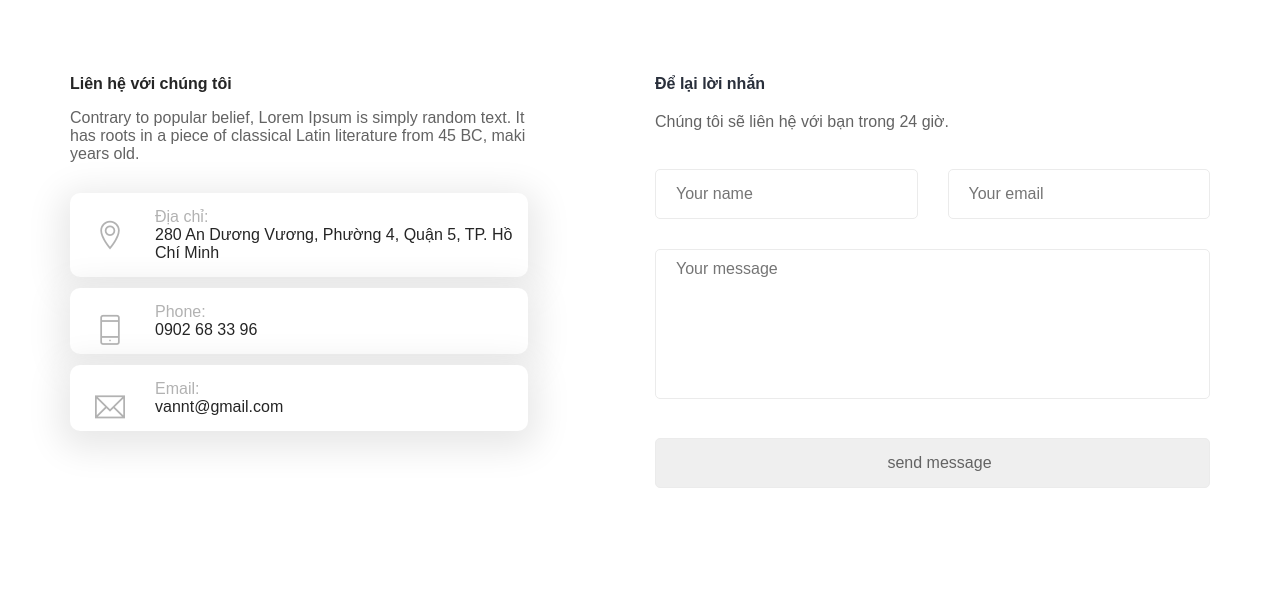
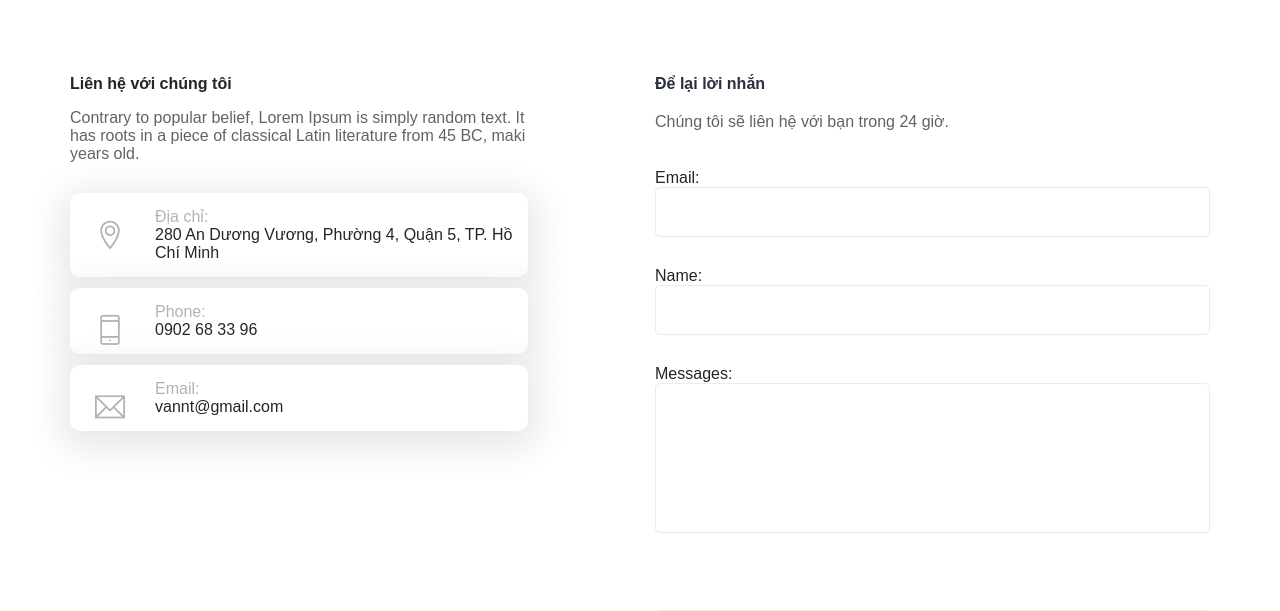
Before and after one commit to vannt010391/SalesPage, a Django app: page /contact in a window 1280 px wide. Shown: the part 217-828 px from the top of the page. Run offline with Django 3.2, Linux system fonts and the light colour scheme; some libraries are stand-ins or nearby versions; some web fonts are replaced.

Commit message:
fixbug/2-contact

```diff
--- a/homepage/admin.py
+++ b/homepage/admin.py
@@ -36,4 +36,4 @@ class OrderItemAdmin(admin.ModelAdmin):
 # admin.site.register(Contact)
 @admin.register(Contact)
 class ContactAdmin(admin.ModelAdmin):
-    list_display = ("contactid", "email", "name", "messages","status")
+    list_display = ("contactid","email", "name", "messages","status")
--- /dev/null
+++ b/homepage/forms.py
@@ -0,0 +1,21 @@
+from django import forms
+from django.core.exceptions import ValidationError
+from .models import *
+import re
+class ContactForm(forms.Form):
+    email= forms.EmailField(max_length=50,required=False)
+    name = forms.CharField(max_length=50)
+    messages = forms.CharField(widget= forms.Textarea)
+    def clean_email(self):
+        email = self.cleaned_data['email']
+
+        if re.match('\b[\w\.-]+@[\w\.-]+\.\w{2,4}\b', email):
+            raise ValidationError('Email của bạn không hợp lệ. Vui lòng nhập lại')
+
+        return email
+    def clean_name(self):
+        name = self.cleaned_data["name"]
+        if re.match(r'^\w+$',name):
+            raise ValidationError('Tên bạn có chứa kí tự đặt biệt. Vui lòng nhập lại')
+
+        return name
--- a/homepage/templates/homepage/contact.html
+++ b/homepage/templates/homepage/contact.html
@@ -49,22 +49,13 @@
                     <div class="leave-comment">
                         <h4>Để lại lời nhắn</h4>
                         <p>Chúng tôi sẽ liên hệ với bạn trong 24 giờ.</p>
-                        <form action="#" class="comment-form" method="post">
+                        <form action='#' class="comment-form" method="POST">
                             {% csrf_token %}
-                            <div class="row">
-                                <div class="col-lg-6">
-                                    <input type="text" name="name" placeholder="Your name">
-                                </div>
-                                <div class="col-lg-6">
-                                    <input type="text" name="email" placeholder="Your email" >
-                                </div>
-                                <div class="col-lg-12">
-                                    <textarea name="message" placeholder="Your message"></textarea>
-                                    <input type="submit" value="send message">
-                                </div>
-                            </div>
+                            {{ form }}
+                            <p>{{message}}</p>
+                            <input type="submit" value="send message">
                         </form>
-                        <p>{% for message in messages  %}{{message}}{% endfor %}</p>
+
                     </div>
                 </div>
             </div>
--- a/homepage/views.py
+++ b/homepage/views.py
@@ -1,5 +1,9 @@
 from typing import Generic
+from django.http import response
+
+from django.http.response import HttpResponseRedirect
 import homepage
+from .forms import ContactForm
 from django.shortcuts import render, get_object_or_404
 from django.http import HttpResponse
 from django.contrib import admin,messages
@@ -28,27 +32,22 @@ def blog(request):
     return render(request,'homepage/blog.html')
 
 def contact(request):
+    form = ContactForm()
     if request.method == 'POST':
-        name = request.POST['name']
-        email = request.POST['email']
-        message = request.POST['message']
-        if re.match(r'^\w+$', name):
-            if re.match('\b[\w\.-]+@[\w\.-]+\.\w{2,4}\b', email):
-                obj=Contact()
-                obj.name=name
-                obj.email=email
-                obj.messages=message
-                obj.save()
-                messages.info(request,"cảm ơn phản hồi của bạn")
-            else:
-                print(1)
-                messages.info(request,"Email của bạn không hợp lệ")
-        else:
-            print(2)
-            messages.SUCCESS(request,"tên của bạn không hợp lệ")
-
-
-    return render(request,'homepage/contact.html')
+        form=ContactForm(request.POST)
+        if form.is_valid():
+            name = form.cleaned_data['name']
+            email = form.cleaned_data['email']
+            message = form.cleaned_data['messages']
+            obj=Contact()
+            obj.name=name
+            obj.email=email
+            obj.messages=message
+            obj.save()
+            return render(request,'homepage/contact.html',{'message': 'Cảm ơn phản hồi của bạn'})
+            #messages.success(request,"Cảm ơn phản hồi của bạn"
+    context={'form' :form}
+    return render(request,'homepage/contact.html',context)
 
 def mylogin(request):
     return render(request,'homepage/login.html')
```
Also changed, not shown: homepage/models.py (+9 -5 lines), db.sqlite3, homepage/migrations/0005_contact_status.py (added), homepage/migrations/0006_auto_20210528_1620.py (added), homepage/migrations/0007_auto_20210530_1518.py (added).
